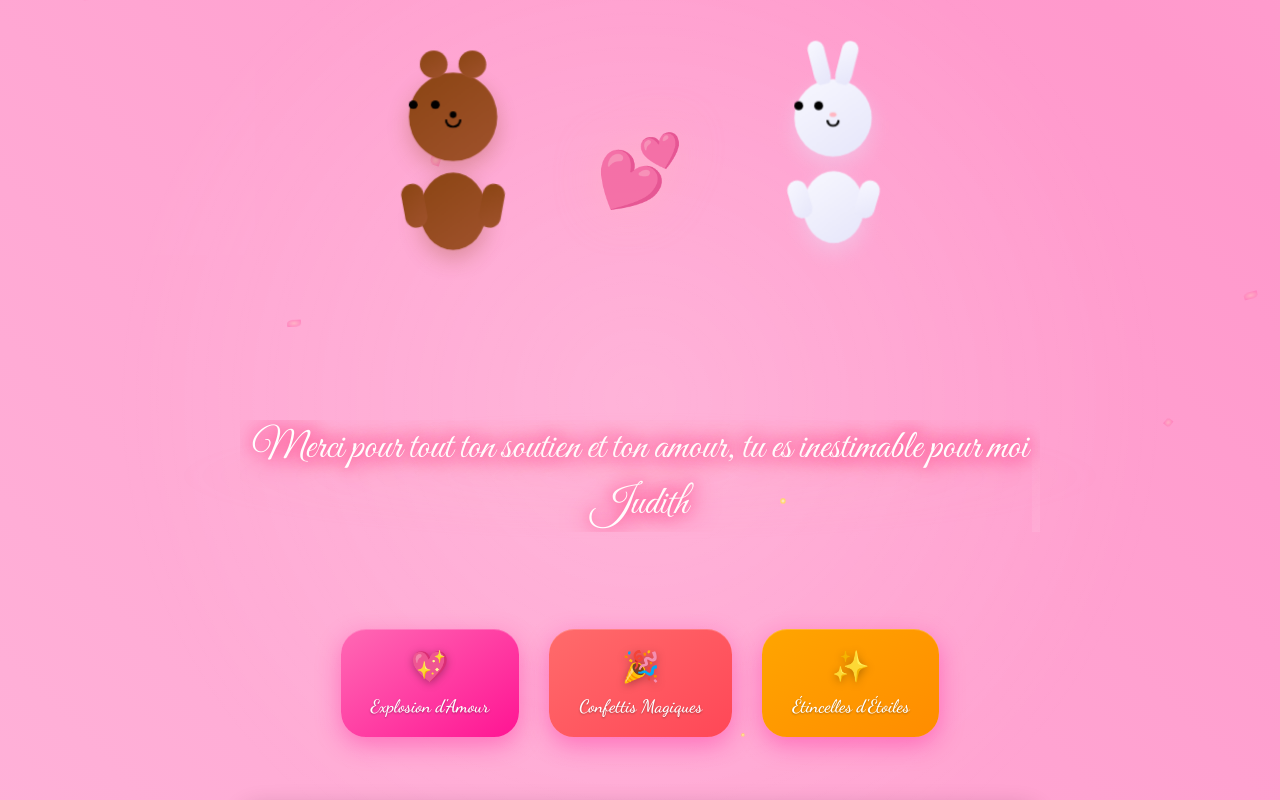
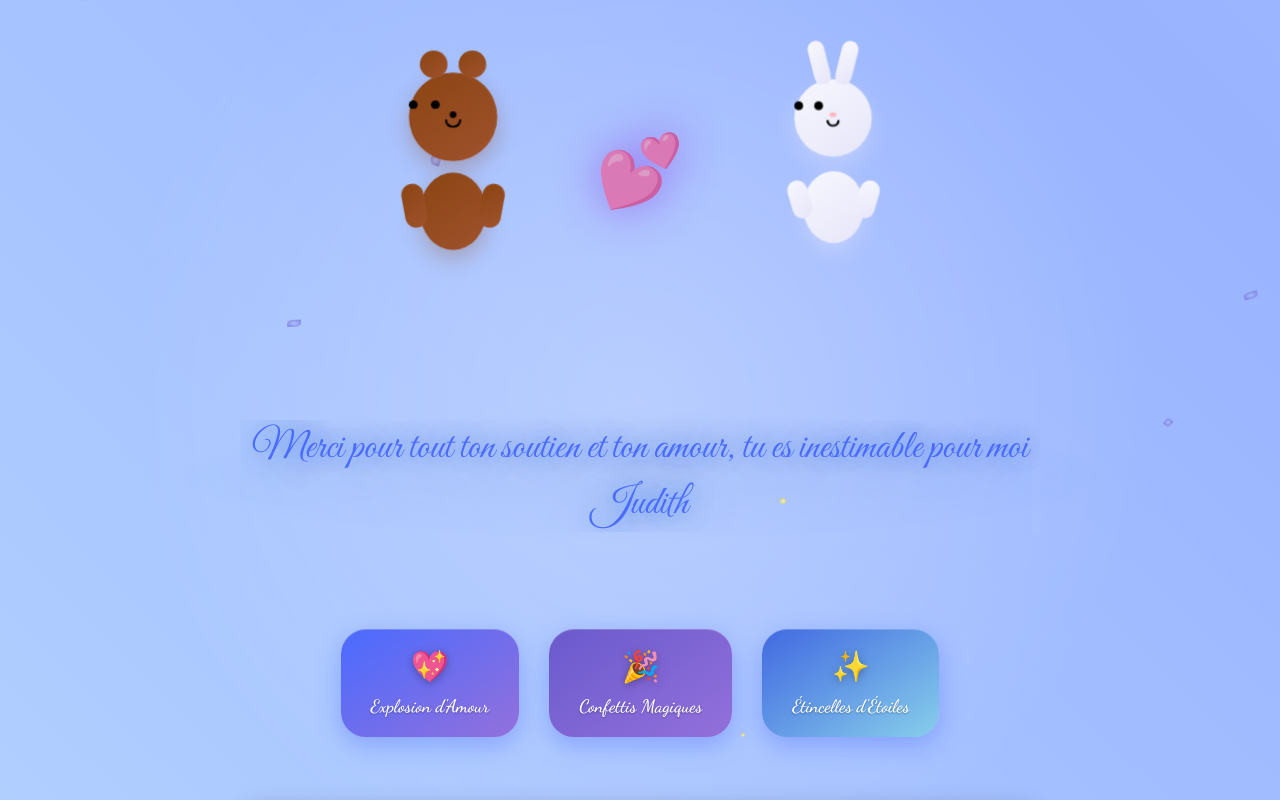
Before and after one commit to Sidicke/For_You, a plain HTML site: page index.html in a window 1280 px wide. Shown: the top 800 px of the page. Drawn offline with Linux system fonts and the light colour scheme.

Commit message:
Update index.html

```diff
--- a/index.html
+++ b/index.html
@@ -786,6 +786,84 @@ body {
     0% { transform: translateX(-100%); }
     100% { transform: translateX(100%); }
 }
+/* Nouveau fond dégradé animé avec dominance bleue */
+.animated-background {
+    position: fixed;
+    top: 0;
+    left: 0;
+    width: 100%;
+    height: 100%;
+    background: linear-gradient(
+        45deg,
+        #e6f0ff 0%,        /* Bleu très clair */
+        #b3d1ff 25%,       /* Bleu pastel */
+        #99b3ff 50%,       /* Bleu moyen */
+        #b3d1ff 75%,       /* Bleu pastel */
+        #e6f0ff 100%       /* Bleu très clair */
+    );
+    background-size: 400% 400%;
+    animation: gradientShift 8s ease infinite;
+    z-index: -3;
+}
+
+/* Adaptation des couleurs des éléments pour harmonisation */
+.romantic-text {
+    color: #4a6bff;        /* Bleu plus profond pour le texte */
+    text-shadow:
+        0 0 20px rgba(100, 149, 237, 0.8),  /* Bleu roi */
+        0 0 40px rgba(70, 130, 180, 0.6),   /* Bleu acier */
+        0 0 60px rgba(65, 105, 225, 0.4);   /* Bleu royal */
+}
+
+/* Boutons avec dégradé bleu-rose */
+.heart-button {
+    background: linear-gradient(145deg, #4a6bff, #ff6bff); /* Bleu à rose */
+    box-shadow:
+        0 8px 25px rgba(74, 107, 255, 0.4),
+        inset 0 1px 0 rgba(255, 255, 255, 0.2);
+}
+
+/* Pétales avec une teinte bleutée */
+.falling-petal {
+    background: radial-gradient(ellipse at center, #a8c0ff 0%, #6a5acd 100%); /* Bleu lavande */
+}
+
+/* Cœurs avec une teinte bleu-rose */
+.floating-heart {
+    filter: drop-shadow(0 0 10px rgba(138, 43, 226, 0.6)); /* Violet bleuté */
+}
+
+/* Adaptation de l'overlay lumineux pour mieux contraster avec le bleu */
+.light-overlay {
+    background: radial-gradient(circle at 50% 50%, rgba(255, 255, 255, 0.4) 0%, transparent 70%);
+}
+
+/* Effet de brillance adapté */
+.shimmer-effect {
+    background: linear-gradient(120deg, rgba(255,255,255,0) 0%, rgba(200, 220, 255, 0.7) 50%, rgba(255,255,255,0) 100%);
+}
+
+/* Adaptation des boutons spéciaux */
+.explosion-btn {
+    background: linear-gradient(145deg, #4a6bff, #9370db); /* Bleu à violet moyen */
+}
+
+.confetti-btn {
+    background: linear-gradient(145deg, #6a5acd, #9370db); /* Violet à violet clair */
+}
+
+.sparkle-btn {
+    background: linear-gradient(145deg, #4169e1, #87ceeb); /* Bleu royal à bleu ciel */
+}
+
+/* Conserver les animations existantes mais adapter les couleurs */
+.hug-effect {
+    filter: drop-shadow(0 0 20px rgba(138, 43, 226, 0.8)); /* Violet bleuté */
+}
+
+.text-glow {
+    background: radial-gradient(ellipse at center, rgba(100, 149, 237, 0.3) 0%, transparent 70%);
+}
 
     </style>
     <div id="romantic-page" class="romantic-page">
```
